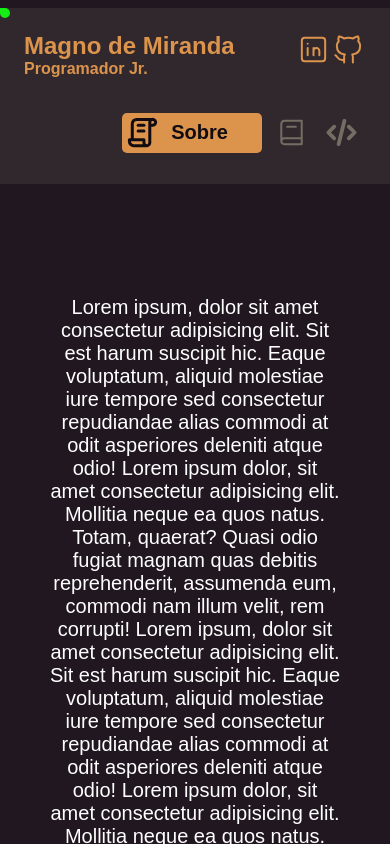
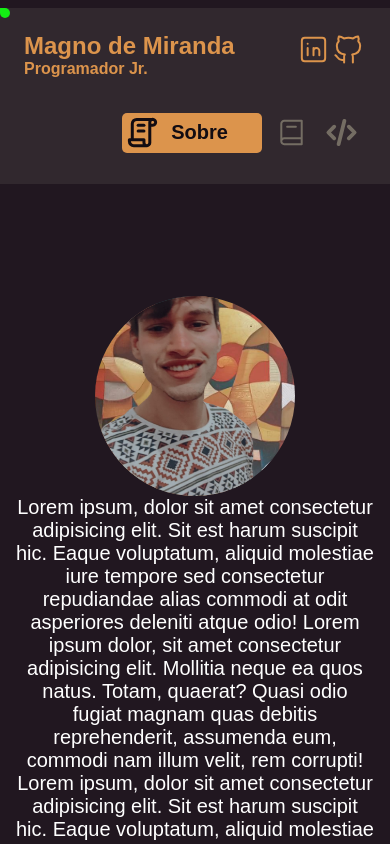
Before and after one commit to MagnoMF/portfolio, a React (Create React App) app: page / in a window 390 px wide. Shown: the top 844 px of the page. Built offline with nearby package versions, Linux system fonts and the light colour scheme; a web font is replaced by a local one.

Commit message:
Separa estilização em um arquivo CSS e implementa a versão mobile.

```diff
--- a/src/components/Sobre.jsx
+++ b/src/components/Sobre.jsx
@@ -1,48 +1,16 @@
 import React from "react";
 import fotoPerfil from "../img/foto-perfil.svg";
+import "../style/sobre.css";
 
 export default function Sobre() {
   return (
     <React.Fragment>
-      <div style={{ display: "flex", margin: "7rem 3em" }}>
-        <div
-          style={{
-            width: "0",
-            margin: "0",
-            //desktop
-            // width: "45%",
-            // display: "inline-block",
-            // margin: "auto",
-          }}
-        >
-          <img
-            style={{
-              width: "0",
-              margin: "0",
-              //desktop
-              // display: "flex",
-              // height: "10rem",
-              // margin: "auto",
-            }}
-            src={fotoPerfil}
-            alt="foto-perfil"
-          />
+      <div className="wrapp">
+        <div className="wrapp-image">
+          <img className="avatar-image" src={fotoPerfil} alt="foto-perfil" />
         </div>
-        <div
-          style={{
-            display: "inline-block",
-            margin: "auto",
-          }}
-        >
-          <p
-            style={{
-              fontSize: "20px",
-              display: "flex",
-              color: "white",
-              // textAlign: "right",
-              textAlign: "center",
-            }}
-          >
+        <div className="wrapp-text">
+          <p className="text">
             Lorem ipsum, dolor sit amet consectetur adipisicing elit. Sit est
             harum suscipit hic. Eaque voluptatum, aliquid molestiae iure tempore
             sed consectetur repudiandae alias commodi at odit asperiores
--- /dev/null
+++ b/src/style/sobre.css
@@ -0,0 +1,55 @@
+/* Desktop Version */
+.wrapp {
+  margin: 7rem 3em;
+}
+
+.wrapp-image {
+  width: 0;
+  height: 0;
+  margin: 0;
+  opacity: 0;
+}
+
+.avatar-image {
+  height: 0;
+  width: 0;
+}
+
+.wrapp-text {
+  display: inline-block;
+  margin: auto;
+}
+
+.text {
+  font-size: 20px;
+  display: flex;
+  color: white;
+  text-align: center;
+}
+/* Desktop Version */
+
+/* Mobile Version */
+@media (max-width: 820px) {
+  .wrapp-text {
+    width: 100%;
+  margin: auto;
+
+  }
+
+  .wrapp-image {
+    width: 200px;
+    height: 200px;
+    margin: auto;
+    opacity: 1;
+  }
+
+  .avatar-image {
+    height: 200px;
+    width: 200px;
+  }
+
+  .wrapp {
+    margin: 7rem 1em;
+  }
+}
+/* Mobile Version */
```
